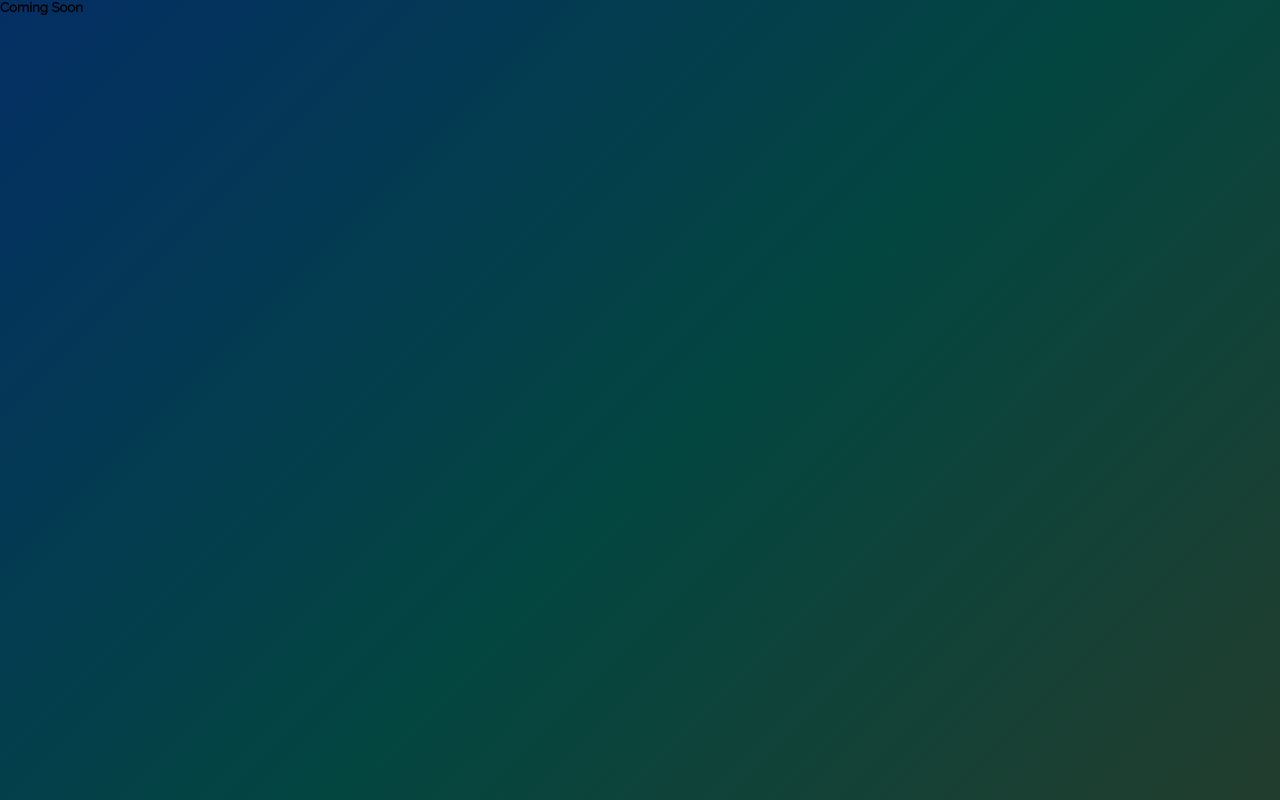
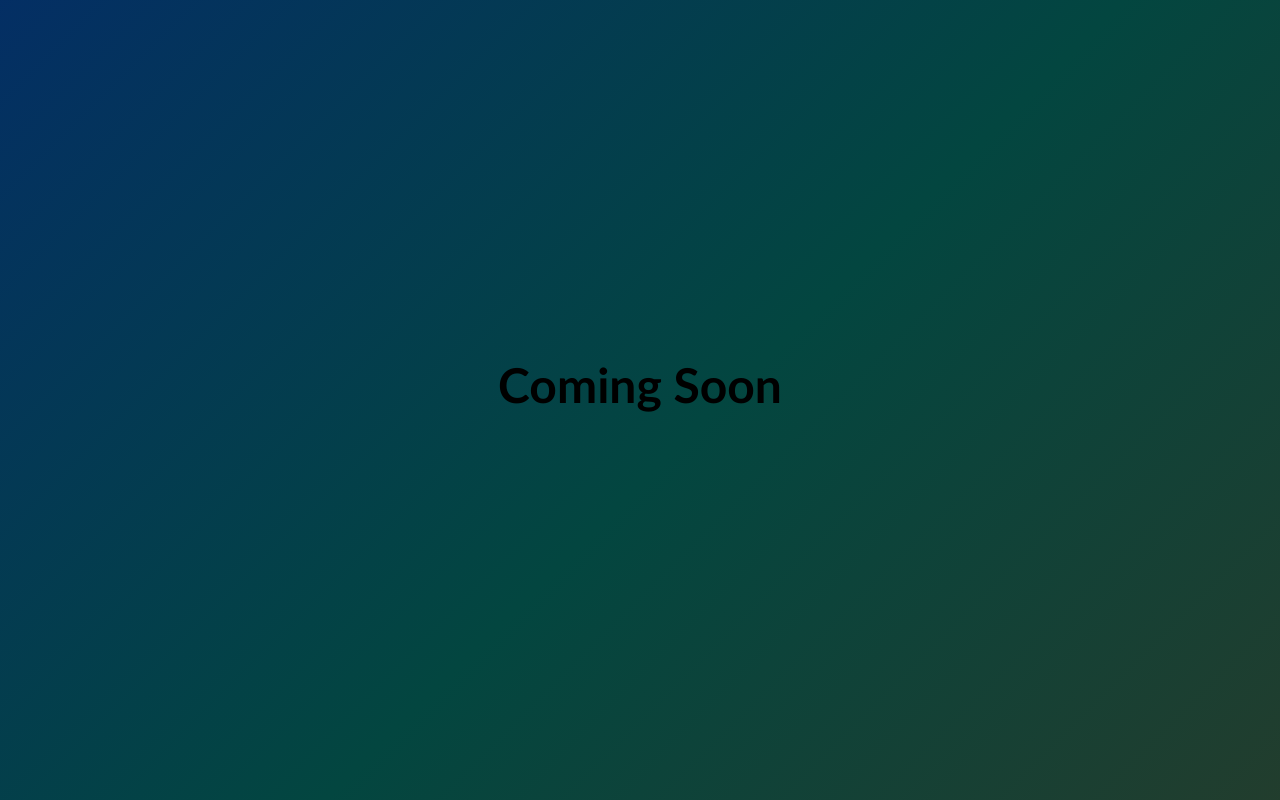
Before and after one commit to KaiMHK/Kai-website, a React (Create React App) app: page / in a window 1280 px wide. Built offline with nearby package versions, Linux system fonts and the light colour scheme.

Commit message:
Update Start.js

```diff
--- a/src/components/Start.js
+++ b/src/components/Start.js
@@ -1,13 +1,9 @@
-import { Link } from "react-router-dom";
-
-import DynamicDescription from "./DynamicDescription";
-
 import "../styles/Start.css";
 
 export default function Start(params) {
   return (
-    <div>
-      <h5>Coming Soon</h5>
+    <div style={{ display: "flex", justifyContent: "center", alignItems: "center", width: "100%", height: "100vh" }}>
+      <h1 style={{ fontFamily: "Trebuchet MS, sans-serif", marginBottom: "2rem", fontSize: "3rem" }}>Coming Soon</h1>
     </div>
   );
 }
```
